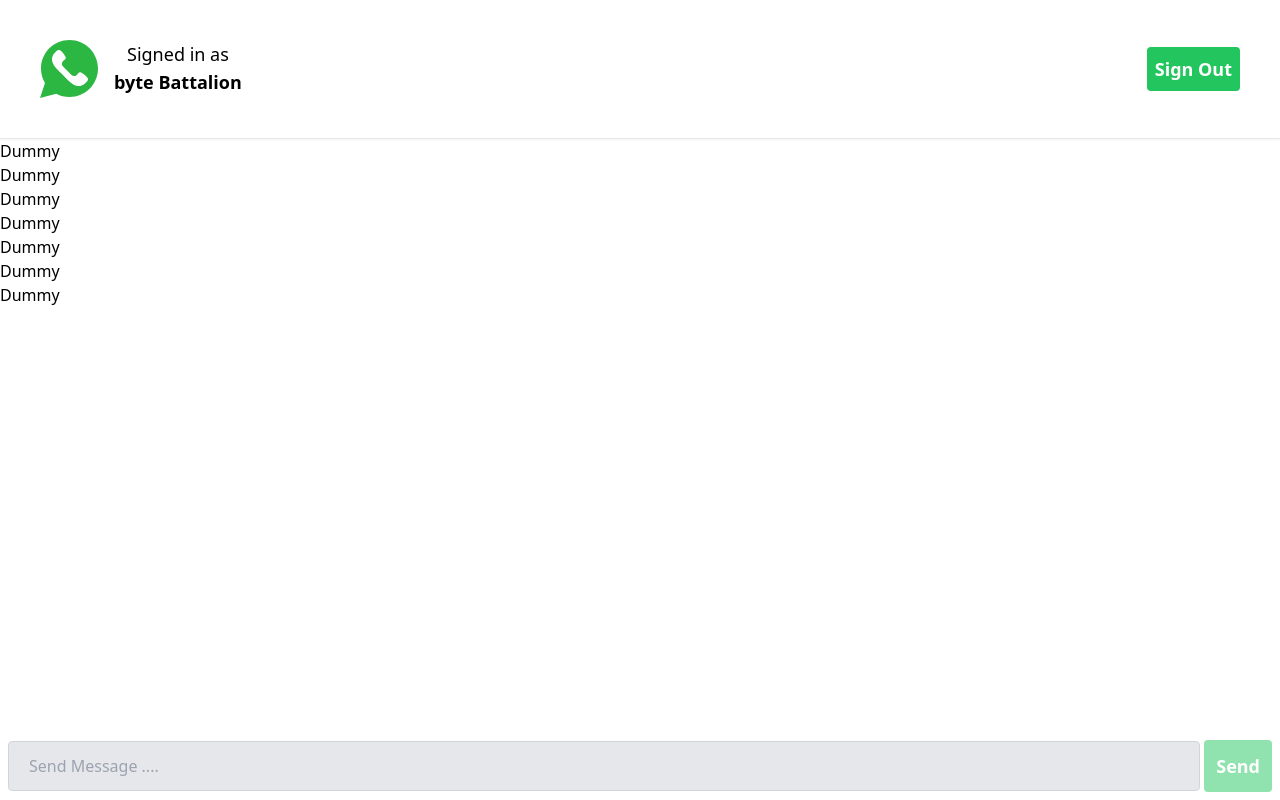
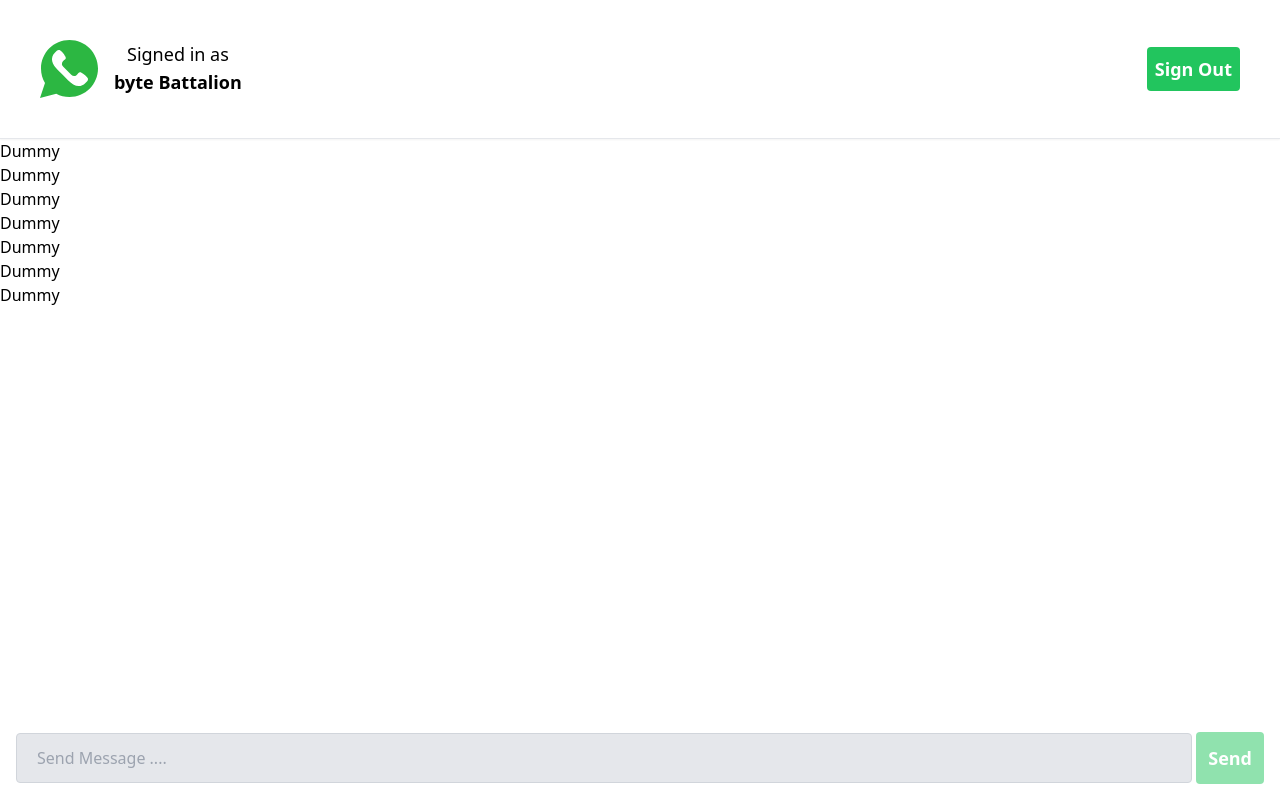
Before and after one commit to Thabish-Kader/whatsApp-Next-13, a Next.js app: page / in a window 1280 px wide. Built offline with nearby package versions, Linux system fonts and the light colour scheme.

Commit message:
ui-changes
Signed-off-by: Thabish <kadertabish2@gmail.com>

```diff
--- a/app/SendMessage.tsx
+++ b/app/SendMessage.tsx
@@ -16,7 +16,7 @@ export const SendMessage = () => {
 
 	return (
 		<form
-			className="fixed bottom-0 w-full p-2"
+			className="fixed bottom-0 w-full p-4"
 			onSubmit={(e) => handleSubmit}
 		>
 			<div className="flex items-center space-x-1">
```
